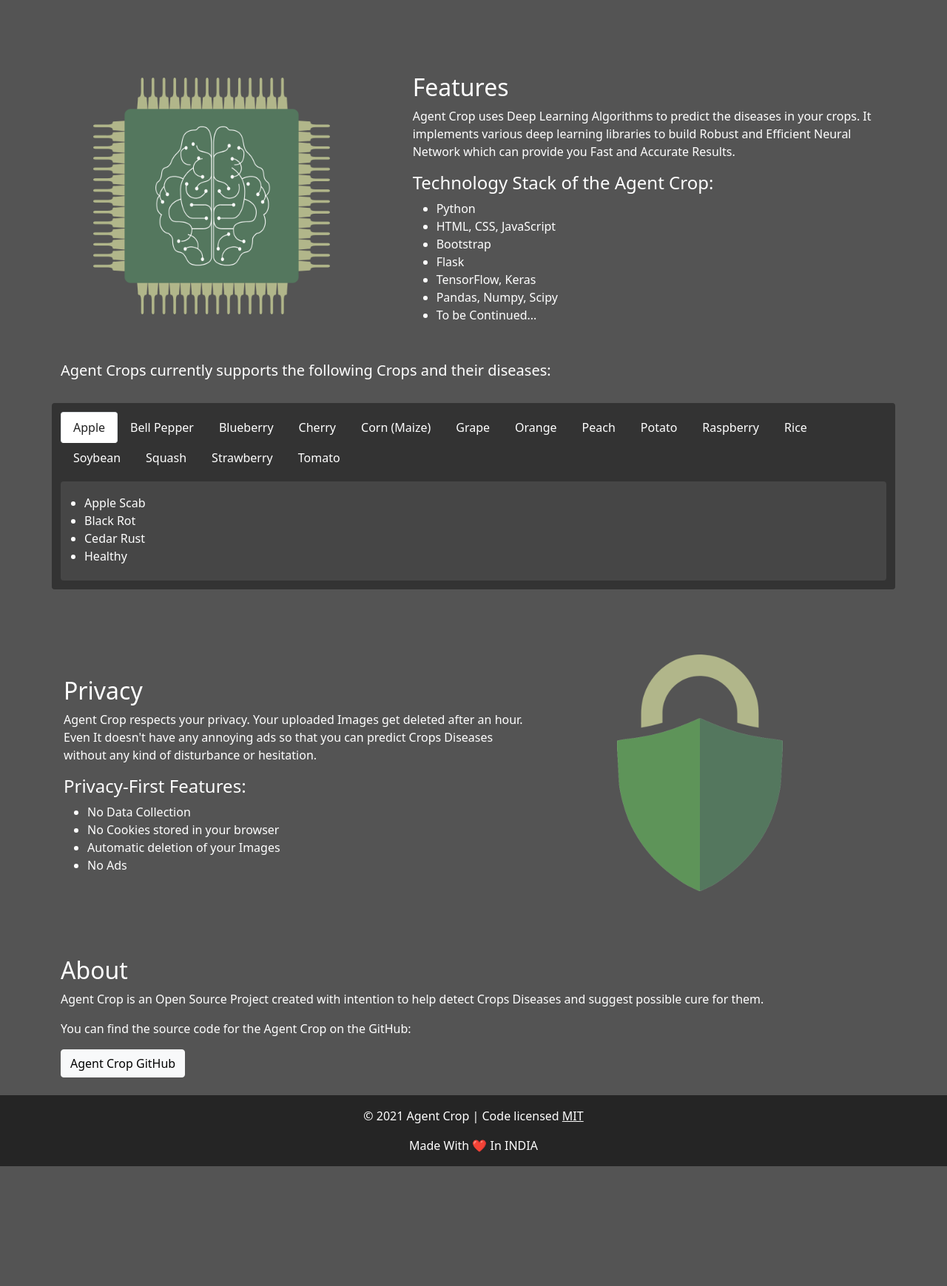
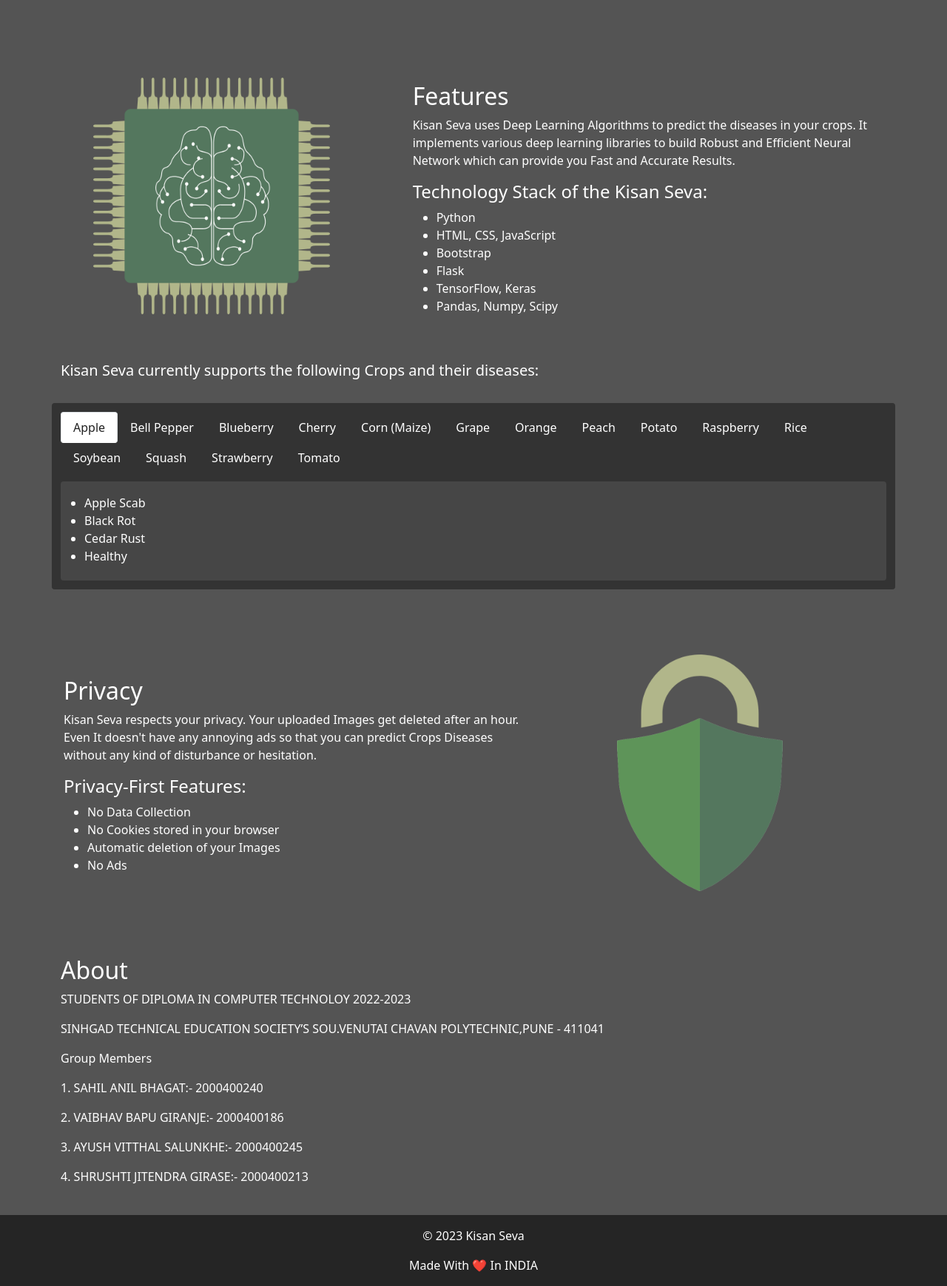
Before and after one commit to Sahilbhagat84/KisanSevaa, a Flask app: page / in a window 1280 px wide. Shown: the part 561-2300 px from the top of the page at 74% size. Before the commit the page ends 2138 px from the top, so only its background shows below. Run offline with Flask 2, Linux system fonts and the light colour scheme; parts of the project's set-up code (start-up, migrations or seed data) failed here and were passed over.

Commit message:
Add files via upload

```diff
--- a/templates/base.html
+++ b/templates/base.html
@@ -3,11 +3,11 @@
     <head>
         <meta charset="utf-8">
         <meta name="viewport" content="width=device-width, initial-scale=1">
-        <meta name="author" content="Aashrut R. Vaghani">
-        <meta name="description" content="Agent Crop is used to identify the diseases in the crops and also suggests possible cure for them. Agent Crop uses Deep Learning Algorithms to predict the diseases in your crops. It implements various deep learning libraries to build Robust and Efficient Neural Network which can provide you Fast and Accurate Results.">
+        <meta name="author" content="SAHIL ANIL BHAGAT">
+        <meta name="description" content="Kisan Seva  is used to identify the diseases in the crops and also suggests possible cure for them. Kisan Seva uses Deep Learning Algorithms to predict the diseases in your crops. It implements various deep learning libraries to build Robust and Efficient Neural Network which can provide you Fast and Accurate Results.">
         <meta property="og:image" content="{{ url_for('static', filename='Agent-Crop-Icon.png') }}">
-        <meta property="og:description" content="Agent Crop is used to identify the diseases in the crops and also suggests possible cure for them. Agent Crop uses Deep Learning Algorithms to predict the diseases in your crops. It implements various deep learning libraries to build Robust and Efficient Neural Network which can provide you Fast and Accurate Results.">
-        <meta property="og:title" content="Agent Crop">
+        <meta property="og:description" content="Kisan Seva is used to identify the diseases in the crops and also suggests possible cure for them. Kisan Seva uses Deep Learning Algorithms to predict the diseases in your crops. It implements various deep learning libraries to build Robust and Efficient Neural Network which can provide you Fast and Accurate Results.">
+        <meta property="og:title" content="Kisan Seva">
 
         <!-- Bootstrap CSS -->
         <link href="https://cdn.jsdelivr.net/npm/bootstrap@5.0.0-beta3/dist/css/bootstrap.min.css" rel="stylesheet" integrity="sha384-eOJMYsd53ii+scO/bJGFsiCZc+5NDVN2yr8+0RDqr0Ql0h+rP48ckxlpbzKgwra6" crossorigin="anonymous">
@@ -50,8 +50,8 @@
                         </div>
                         <div class="col pt-4">
                             <h2>Features</h2>
-                            <p>Agent Crop uses Deep Learning Algorithms to predict the diseases in your crops. It implements various deep learning libraries to build Robust and Efficient Neural Network which can provide you Fast and Accurate Results.</p>
-                            <h4>Technology Stack of the Agent Crop:</h4>
+                            <p>Kisan Seva uses Deep Learning Algorithms to predict the diseases in your crops. It implements various deep learning libraries to build Robust and Efficient Neural Network which can provide you Fast and Accurate Results.</p>
+                            <h4>Technology Stack of the Kisan Seva:</h4>
                             <ul>
                                 <li>Python</li>
                                 <li>HTML, CSS, JavaScript</li>
@@ -59,14 +59,13 @@
                                 <li>Flask</li>
                                 <li>TensorFlow, Keras</li>
                                 <li>Pandas, Numpy, Scipy</li>
-                                <li>To be Continued...</li>
                             </ul>
                         </div>
                     </div>
                 </div>
                 <br>
                 <div class="container" id="crops-list">
-                    <h5>Agent Crops currently supports the following Crops and their diseases:</h5>
+                    <h5>Kisan Seva currently supports the following Crops and their diseases:</h5>
                 </div>
                 <br>
                 <div class="container custom-bg-color rounded" style="padding-top: 12px; padding-bottom: 12px;">
@@ -203,7 +202,7 @@
                         </div>
                         <div class="col pt-4">
                             <h2>Privacy</h2>
-                            <p>Agent Crop respects your privacy. Your uploaded Images get deleted after an hour. Even It doesn't have any annoying ads so that you can predict Crops Diseases without any kind of disturbance or hesitation.</p>
+                            <p>Kisan Seva respects your privacy. Your uploaded Images get deleted after an hour. Even It doesn't have any annoying ads so that you can predict Crops Diseases without any kind of disturbance or hesitation.</p>
                             <h4>Privacy-First Features:</h4>
                             <ul>
                                 <li>No Data Collection</li>
@@ -218,16 +217,20 @@
             <div id="about">
                 <div class="container pt-5">
                     <h2>About</h2>
-                    <p>Agent Crop is an Open Source Project created with intention to help detect Crops Diseases and suggest possible cure for them.</p>
-                    <p>You can find the source code for the Agent Crop on the GitHub:</p>
-                    <a href="https://github.com/Aashrut/Agent-Crop" target="_blank" class="btn btn-light">Agent Crop GitHub</a>
+                    <p>STUDENTS OF DIPLOMA IN COMPUTER TECHNOLOY 2022-2023 </p>
+                    <p>SINHGAD TECHNICAL EDUCATION SOCIETY’S SOU.VENUTAI CHAVAN POLYTECHNIC,PUNE - 411041</p>
+                    <p>Group Members</p>
+                    <p>1. SAHIL ANIL BHAGAT:- 2000400240</p>
+                    <p>2. VAIBHAV BAPU GIRANJE:- 2000400186</p>
+                    <p>3. AYUSH VITTHAL SALUNKHE:- 2000400245</p>
+                    <p>4. SHRUSHTI JITENDRA GIRASE:- 2000400213</p>
                 </div>
             </div>
             <br>
         </main>
         <footer class="nav-color mt-auto text-center footer py-3 mb-0">
             <div class="container">
-                <p>© 2021 Agent Crop | Code licensed <a href="https://github.com/Aashrut/Agent-Crop/blob/master/LICENSE" target="_blank" style="color: white;">MIT</a></p>
+                <p>© 2023 Kisan Seva </p>
                 <p class="mb-0">Made With ❤️ In INDIA</p>
             </div>
         </footer>
--- a/templates/show_prediction.html
+++ b/templates/show_prediction.html
@@ -1,5 +1,5 @@
 {% extends 'base.html' %}
-{% block title %} Agent Crop: Show Prediction {% endblock %}
+{% block title %} Kisan Seva: Show Prediction {% endblock %}
 {% block content %}
     <div class="container">
         <div class="row mt-5 justify-content-center">
```
